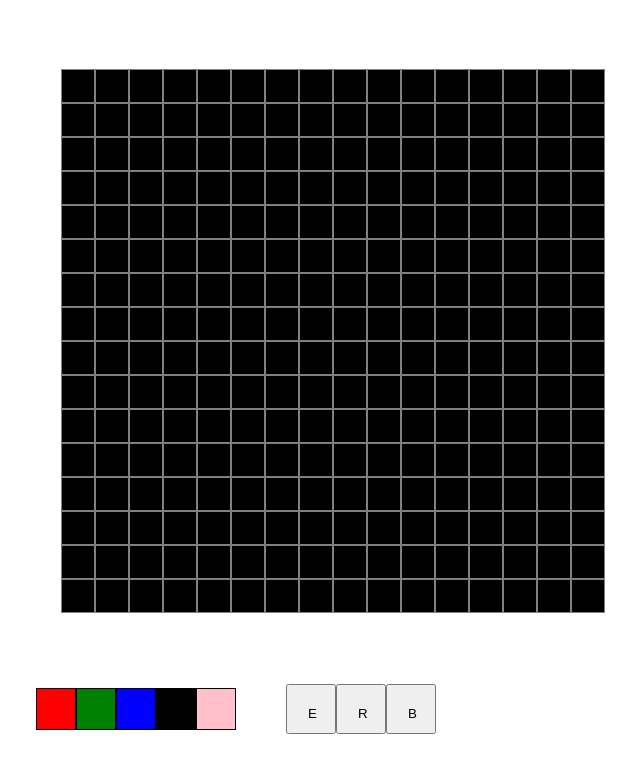
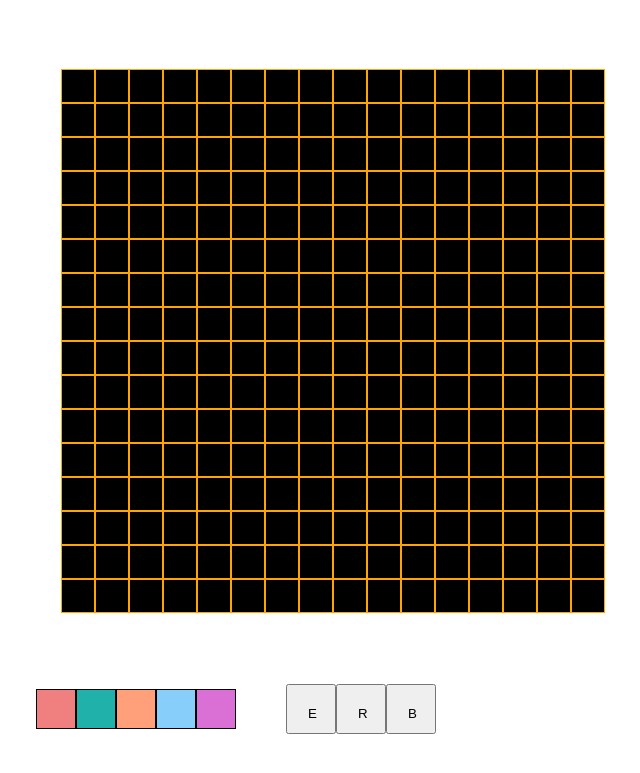
Before and after one commit to maxi-nebula/Etch-A-Sketch-new, a plain HTML site: page index.html in a window 1280 px wide. Shown: the part 161-934 px from the top of the page, without its empty margins (429-1069 px from the left). Drawn offline with Linux system fonts and the light colour scheme.

Commit message:
made color palet changes

```diff
--- a/EAS.css
+++ b/EAS.css
@@ -22,7 +22,7 @@
 }
 .grid-item {
   padding: 1em;
-  border: 0.1px solid grey;
+  border: 0.1px solid orange;
   background-color: black;
   text-align: center;
   cursor: pointer;
@@ -32,11 +32,6 @@ h1 {
   color: red;
   text-align: center;
   padding: 50px;
-}
-
-.on_mouse_enter {
-  border: 1px solid orangered;
-  background-color: orange;
 }
 
 .eraserbutton {
@@ -66,20 +61,20 @@ h1 {
   height: 40px;
   width: 40px;
 }
-#red {
-  background-color: red;
+#lightcoral {
+  background-color: lightcoral;
 }
 
-#green {
-  background-color: green;
+#lightseagreen {
+  background-color: lightseagreen;
 }
-#black {
-  background-color: black;
+#lightsalmon {
+  background-color: lightsalmon;
 }
-#blue {
-  background-color: blue;
+#lightblue {
+  background-color: lightskyblue;
 }
 
-#pink {
-  background-color: pink;
+#orchid {
+  background-color: orchid;
 }
--- a/EAS.js
+++ b/EAS.js
@@ -4,7 +4,9 @@ const container = document.getElementById("container");
 const eraserButton = document.getElementById("eraser");
 const resetButton = document.getElementById("reset");
 const brushButton = document.getElementById("brush");
-console.log(resetButton);
+let colorPalet = document.querySelectorAll(".colorbox");
+console.log(colorPalet);
+
 function gridCreator(rows, columns) {
   container.style.setProperty("--grid-rows", rows);
   container.style.setProperty("--grid-cols", columns);
@@ -15,16 +17,29 @@ function gridCreator(rows, columns) {
 
   const hoveredGrid = document.querySelectorAll(".grid-item");
 
-  hoveredGrid.forEach((element) => {
-    element.addEventListener("mouseenter", () => {
-      element.classList.add("on_mouse_enter");
+  //hoveredGrid.forEach((element) => {
+  //element.addEventListener("mouseenter", () => {
+  // element.classList.add("on_mouse_enter");
+  // });
+  // });
+
+  colorPalet.forEach((color) => {
+    color.addEventListener("click", () => {
+      console.log(color.id);
+      hoveredGrid.forEach((element) => {
+        element.addEventListener("mouseenter", () => {
+          element.style.backgroundColor = `${color.id}`;
+        });
+      });
     });
   });
 
   brushButton.addEventListener("click", () => {
     hoveredGrid.forEach((element) => {
       element.addEventListener("mouseenter", () => {
-        element.classList.add("on_mouse_enter");
+        //element.classList.add("on_mouse_enter");
+        element.style.backgroundColor = "yellow";
+        element.style.bordercolor = "red";
       });
     });
   });
@@ -32,27 +47,15 @@ function gridCreator(rows, columns) {
   eraserButton.addEventListener("click", () => {
     hoveredGrid.forEach((element) => {
       element.addEventListener("mouseenter", () => {
-        element.classList.remove("on_mouse_enter");
+        //element.classList.remove("on_mouse_enter");
+        element.style.backgroundColor = "black";
       });
     });
   });
 
   resetButton.addEventListener("click", () => {
-    let styledGrid = document.querySelectorAll(".on_mouse_enter");
-    console.log(styledGrid);
-
-    styledGrid.forEach((element) => {
-      {
-        element.classList.remove("on_mouse_enter");
-      }
-    });
-  });
-
-  let colorPalet = document.querySelectorAll(".colorbox");
-  console.log(colorPalet);
-  colorPalet.forEach((color) => {
-    color.addEventListener("click", () => {
-      console.log(color.id);
+    hoveredGrid.forEach((grid) => {
+      grid.style.backgroundColor = "black";
     });
   });
 }
--- a/index.html
+++ b/index.html
@@ -15,11 +15,11 @@
 
     <div class="buttondiv">
       <div class="colorpanel">
-        <div class="colorbox" id="red"></div>
-        <div class="colorbox" id="green"></div>
-        <div class="colorbox" id="blue"></div>
-        <div class="colorbox" id="black"></div>
-        <div class="colorbox" id="pink"></div>
+        <button class="colorbox" id="lightcoral"></button>
+        <button class="colorbox" id="lightseagreen"></button>
+        <button class="colorbox" id="lightsalmon"></button>
+        <button class="colorbox" id="lightblue"></button>
+        <button class="colorbox" id="orchid"></button>
       </div>
       <button id="eraser" class="eraserbutton">E</button>
       <button id="reset" class="eraserbutton">R</button>
```
